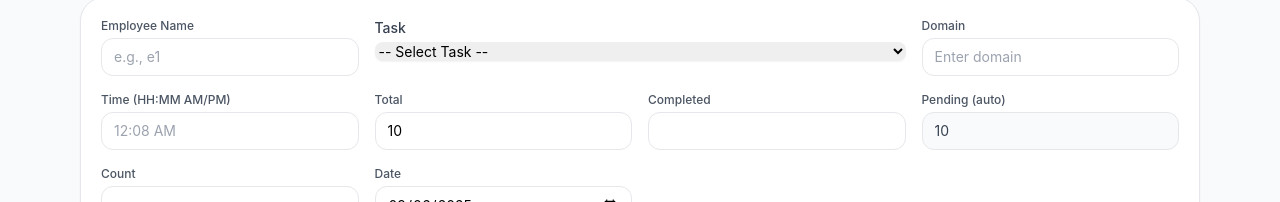
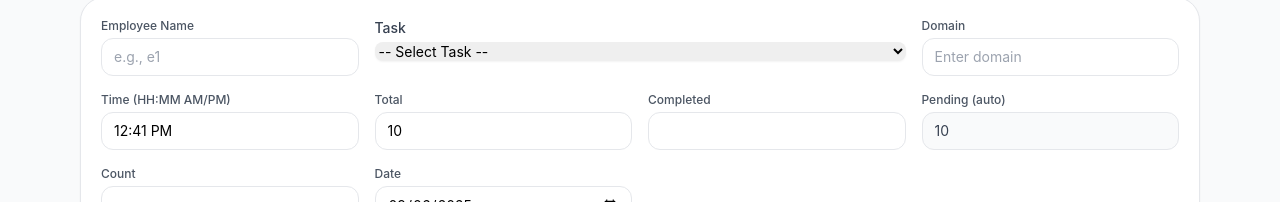
Before and after one commit to prognozadataminds-tech/Employee-Task-Tracker, a React (Create React App) app in the folder frontend/: page / in a window 1280 px wide. Shown: the part 103-305 px from the top of the page. Built offline with nearby package versions, Linux system fonts and the light colour scheme; the HTML template or start-up script is replaced by a standard one.

Commit message:
update time ui

```diff
--- a/frontend/src/components/EmployeeTask/TaskForm.jsx
+++ b/frontend/src/components/EmployeeTask/TaskForm.jsx
@@ -3,11 +3,24 @@ import InputField from "./InputField";
 import SelectField from "./SelectField";
 import { addTask } from "../../api/taskApi";
 
+// ✅ Helper: Convert system time to "HH:MM AM/PM"
+function getCurrentTime12Hour() {
+  const now = new Date();
+  let hours = now.getHours();
+  const minutes = now.getMinutes();
+  const ampm = hours >= 12 ? "PM" : "AM";
+  hours = hours % 12 || 12; // convert 0 -> 12
+  return `${String(hours).padStart(2, "0")}:${String(minutes).padStart(
+    2,
+    "0"
+  )} ${ampm}`;
+}
+
 export default function TaskForm({ onAdd }) {
   const [employeeName, setEmployeeName] = useState("");
   const [task, setTask] = useState("");
   const [domain, setDomain] = useState("");
-  const [time, setTime] = useState("");
+  const [time, setTime] = useState(() => getCurrentTime12Hour()); // ✅ default system time
   const [total, setTotal] = useState(10);
   const [completed, setCompleted] = useState("");
   const [count, setCount] = useState("");
@@ -71,10 +84,10 @@ export default function TaskForm({ onAdd }) {
       // Reset form
       setTask("");
       setDomain("");
-      setTime("");
+      setTime(getCurrentTime12Hour()); // ✅ reset to current time
       setCompleted("");
       setCount("");
-      setDate(new Date().toISOString().slice(0, 10)); // Reset date to today
+      setDate(new Date().toISOString().slice(0, 10));
     } catch (err) {
       console.error(err);
       alert("Failed to add task");
```
